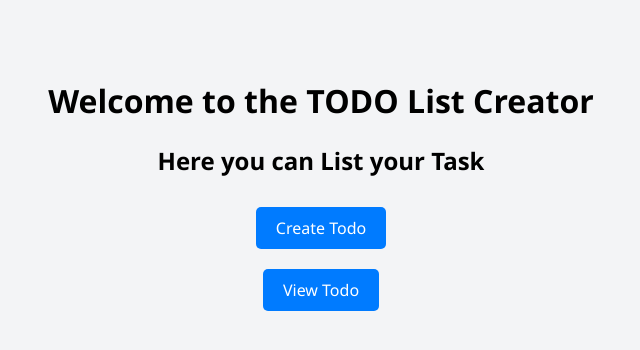
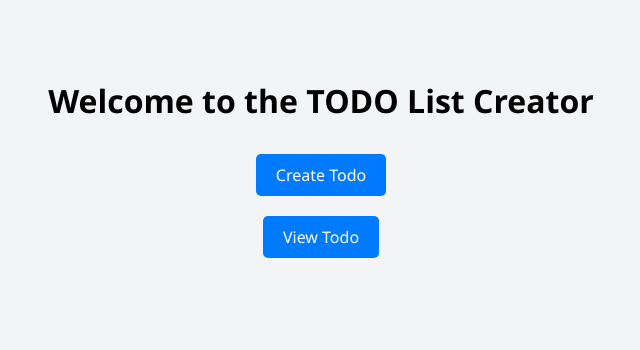
Before and after one commit to salilgupta332/Django_TODO, a Django app: page / in a window 1280 px wide. Shown: the top 350 px of the page, without its empty margins (319-959 px from the left). Run offline with Django 5.2, Linux system fonts and the light colour scheme.

Commit message:
Update home file

```diff
--- a/todo/templates/todo/home.html
+++ b/todo/templates/todo/home.html
@@ -10,8 +10,7 @@
 <body>
     <div>
         <h1>Welcome to the TODO List Creator</h1>
-        <h2>Here you can List your Task</h2>
-        <a href="{% url 'create_todo'%}">Create Todo</a>
+                <a href="{% url 'create_todo'%}">Create Todo</a>
         <br>
         <a href="{% url 'view_todo'%}">View Todo</a>
 
```
